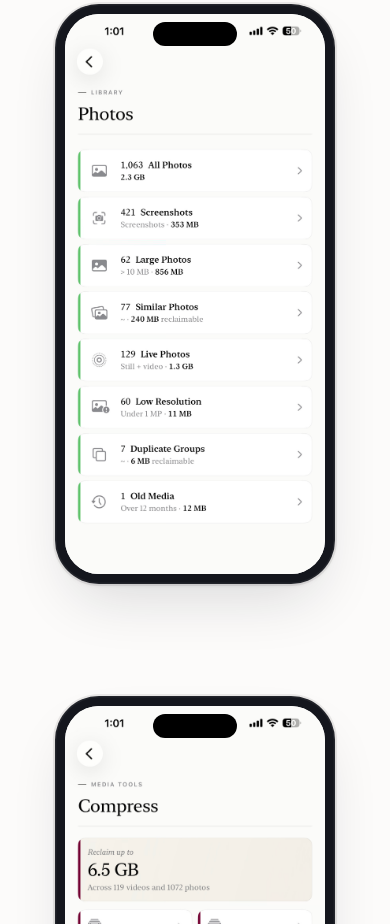
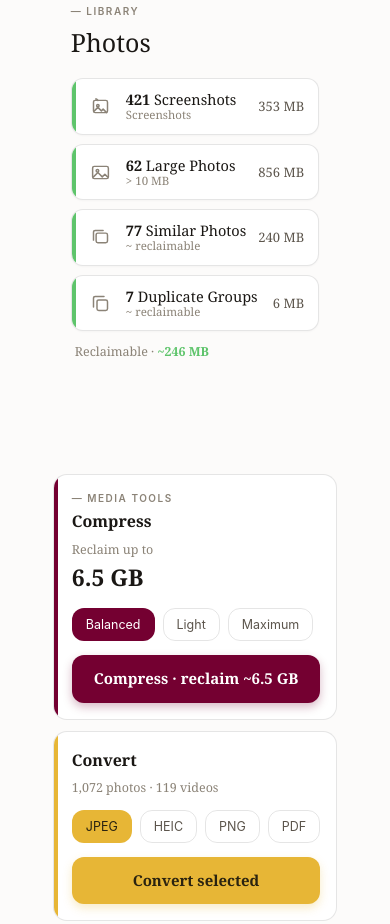
Before and after one commit to saudapps/saudapps.github.io, a plain HTML site: page phonespace/index.html in a window 390 px wide. Shown: the part 3805-4729 px from the top of the page. Drawn offline with Linux system fonts and the light colour scheme; no server answers.

Commit message:
PhoneSpace: Part 2 — drill-down sections converted to code-drawn
Replace the two old v1 marketing screenshots with code-drawn, app-faithful
cream+serif visuals. Photos "Find what you don't need" → green-striped
(#5EC46B) result-row cards (mono icon + serif count/name/sub + size) with a
serif "Reclaimable · ~246 MB" footer. Compress & convert → a burgundy
(#740031) Compress card (Reclaim-up-to estimate, quality chips, CTA) + a
mustard (#E7B636) Convert card (format chips, CTA); chips active=filled
accent / inactive=clear+hairline. git rm the now-unused screen-photos.jpg +
screen-compress.jpg (nothing else referenced them).

Copy/headlines unchanged; flat (only the ring conic + cream hero linear
remain gradients); no blur. PhoneSpace LIVE hooks (data-app/data-field,
data-releases, app-data.js, releases-loader.js, version/What's-New)
untouched; saud.css + other apps untouched.

Co-Authored-By: Claude Opus 4.8 <noreply@anthropic.com>

```diff
--- a/phonespace/index.html
+++ b/phonespace/index.html
@@ -189,6 +189,44 @@
   .ps-row .rname .rsub { font-size: 12.5px; color: var(--text-3); }
   .ps-row .rcount { margin-inline-start: auto; font-size: 14px; color: var(--text-2); font-variant-numeric: tabular-nums; }
   .ps-row .chev { color: var(--text-3); }
+
+  /* ── Code-drawn drill-down mocks (Photos results / Compress+Convert tools) ── */
+  .app-phonespace { --ps-burgundy:#740031; --ps-mustard:#E7B636; }
+  .ps-mock { max-width: 360px; margin: 0 auto; display: grid; gap: 11px; font-family: var(--font-serif); }
+  .ps-mock-ey { display: block; font-size: 10px; font-weight: 600; letter-spacing: .15em; text-transform: uppercase;
+    color: var(--text-3); font-family: var(--font-sans); }
+  .ps-mock-ey::before { content: "— "; }
+  .ps-mock-h { font-size: 25px; color: var(--text); margin: 3px 0 6px; }
+  .ps-mlist { display: grid; gap: 9px; }
+  .ps-mrow { position: relative; overflow: hidden; display: flex; align-items: center; gap: 12px;
+    padding: 11px 14px 11px 16px; background: var(--surface); border: 1px solid var(--hairline);
+    border-radius: 12px; box-shadow: 0 1px 2px rgba(0,0,0,0.03); }
+  .ps-mrow::before { content: ""; position: absolute; inset-block: 0; inset-inline-start: 0; width: 4px; background: var(--c, var(--ps-photos)); }
+  .ps-mrow .mic { width: 26px; height: 26px; flex: 0 0 auto; color: var(--text-3); display: grid; place-items: center; }
+  .ps-mrow .mic svg { width: 21px; height: 21px; }
+  .ps-mrow .mname { font-size: 14.5px; color: var(--text); line-height: 1.25; }
+  .ps-mrow .mname b { font-weight: 600; }
+  .ps-mrow .msub { display: block; font-size: 11.5px; color: var(--text-3); }
+  .ps-mrow .msize { margin-inline-start: auto; font-size: 13px; color: var(--text-2); font-variant-numeric: tabular-nums; }
+  .ps-mfoot { font-size: 12.5px; color: var(--text-3); padding-inline-start: 4px; }
+  .ps-mfoot b { color: var(--ps-photos); font-weight: 600; }
+  /* Compress (burgundy) / Convert (mustard) tool cards */
+  .ps-tool { position: relative; overflow: hidden; background: var(--surface); border: 1px solid var(--hairline);
+    border-radius: 14px; padding: 16px 16px 16px 18px; }
+  .ps-tool::before { content: ""; position: absolute; inset-block: 0; inset-inline-start: 0; width: 4px; background: var(--tc); }
+  .ps-tool-h { font-size: 16px; font-weight: 600; color: var(--text); }
+  .ps-tool-est { font-size: 12.5px; color: var(--text-3); margin-top: 6px; }
+  .ps-tool-est b { display: block; font-size: 23px; color: var(--text); margin-top: 1px; }
+  .ps-chips { display: flex; flex-wrap: wrap; gap: 8px; margin: 12px 0 14px; }
+  .ps-chip { font-family: var(--font-sans); font-size: 12.5px; padding: 6px 13px; border-radius: 12px;
+    border: 1px solid var(--hairline); color: var(--text-2); background: transparent; }
+  .ps-chip.on { background: var(--tc); color: var(--tc-ink, #fff); border-color: transparent; }
+  .ps-cta { display: flex; align-items: center; justify-content: center; width: 100%; box-sizing: border-box;
+    font-family: var(--font-serif); font-size: 15px; font-weight: 600; color: var(--tc-ink, #fff);
+    background: var(--tc); border: none; border-radius: 12px; padding: 12px 16px;
+    box-shadow: 0 4px 10px color-mix(in srgb, var(--tc) 28%, transparent); }
+  .ps-c-burgundy { --tc: var(--ps-burgundy); --tc-ink: #FFFFFF; }
+  .ps-c-mustard { --tc: var(--ps-mustard); --tc-ink: #2A2310; }
 </style>
 </head>
 <body class="app-phonespace">
@@ -415,11 +453,27 @@
           </ul>
         </div>
         <div class="device-wrap">
-          <div class="device" aria-hidden="true">
-            <div class="island"></div>
-            <div class="screen">
-              <img src="/phonespace/assets/screen-photos.jpg" alt="" style="width:100%;height:100%;object-fit:cover">
+          <div class="ps-mock" aria-hidden="true">
+            <div><span class="ps-mock-ey">Library</span><div class="ps-mock-h">Photos</div></div>
+            <div class="ps-mlist">
+              <div class="ps-mrow ps-c-photos">
+                <span class="mic"><svg viewBox="0 0 24 24" fill="none" stroke="currentColor" stroke-width="1.7" stroke-linecap="round" stroke-linejoin="round"><rect x="4" y="5" width="16" height="14" rx="2"/><path d="M9 5 7.5 3.5h-1"/><circle cx="9" cy="11" r="1.4"/><path d="m5 17 4-4 4 4 2-2 4 4"/></svg></span>
+                <span class="mname"><b>421</b> Screenshots<span class="msub">Screenshots</span></span><span class="msize">353 MB</span>
+              </div>
+              <div class="ps-mrow ps-c-photos">
+                <span class="mic"><svg viewBox="0 0 24 24" fill="none" stroke="currentColor" stroke-width="1.7" stroke-linecap="round" stroke-linejoin="round"><rect x="3" y="5" width="18" height="14" rx="2"/><circle cx="8.5" cy="10" r="1.5"/><path d="m4 17 5-5 5 5 3-3 3 3"/></svg></span>
+                <span class="mname"><b>62</b> Large Photos<span class="msub">&gt; 10 MB</span></span><span class="msize">856 MB</span>
+              </div>
+              <div class="ps-mrow ps-c-photos">
+                <span class="mic"><svg viewBox="0 0 24 24" fill="none" stroke="currentColor" stroke-width="1.7" stroke-linecap="round" stroke-linejoin="round"><rect x="7" y="7" width="13" height="11" rx="2"/><path d="M4 15V6a2 2 0 0 1 2-2h9"/></svg></span>
+                <span class="mname"><b>77</b> Similar Photos<span class="msub">~ reclaimable</span></span><span class="msize">240 MB</span>
+              </div>
+              <div class="ps-mrow ps-c-photos">
+                <span class="mic"><svg viewBox="0 0 24 24" fill="none" stroke="currentColor" stroke-width="1.7" stroke-linecap="round" stroke-linejoin="round"><rect x="8" y="8" width="12" height="12" rx="2"/><path d="M4 16V6a2 2 0 0 1 2-2h10"/></svg></span>
+                <span class="mname"><b>7</b> Duplicate Groups<span class="msub">~ reclaimable</span></span><span class="msize">6 MB</span>
+              </div>
             </div>
+            <div class="ps-mfoot">Reclaimable · <b>~246 MB</b></div>
           </div>
         </div>
       </div>
@@ -431,10 +485,19 @@
     <div class="wrap">
       <div class="split reverse">
         <div class="device-wrap">
-          <div class="device" aria-hidden="true">
-            <div class="island"></div>
-            <div class="screen">
-              <img src="/phonespace/assets/screen-compress.jpg" alt="" style="width:100%;height:100%;object-fit:cover">
+          <div class="ps-mock" aria-hidden="true">
+            <div class="ps-tool ps-c-burgundy">
+              <span class="ps-mock-ey">Media tools</span>
+              <div class="ps-tool-h" style="margin-top:3px">Compress</div>
+              <div class="ps-tool-est">Reclaim up to <b>6.5 GB</b></div>
+              <div class="ps-chips"><span class="ps-chip on">Balanced</span><span class="ps-chip">Light</span><span class="ps-chip">Maximum</span></div>
+              <button class="ps-cta" type="button" tabindex="-1">Compress · reclaim ~6.5 GB</button>
+            </div>
+            <div class="ps-tool ps-c-mustard">
+              <div class="ps-tool-h">Convert</div>
+              <div class="ps-tool-est">1,072 photos · 119 videos</div>
+              <div class="ps-chips"><span class="ps-chip on">JPEG</span><span class="ps-chip">HEIC</span><span class="ps-chip">PNG</span><span class="ps-chip">PDF</span></div>
+              <button class="ps-cta" type="button" tabindex="-1">Convert selected</button>
             </div>
           </div>
         </div>
```
Also changed, not shown: Docs/SESSION_LOG.md (+27 -0 lines), phonespace/assets/screen-compress.jpg (deleted), phonespace/assets/screen-photos.jpg (deleted).
